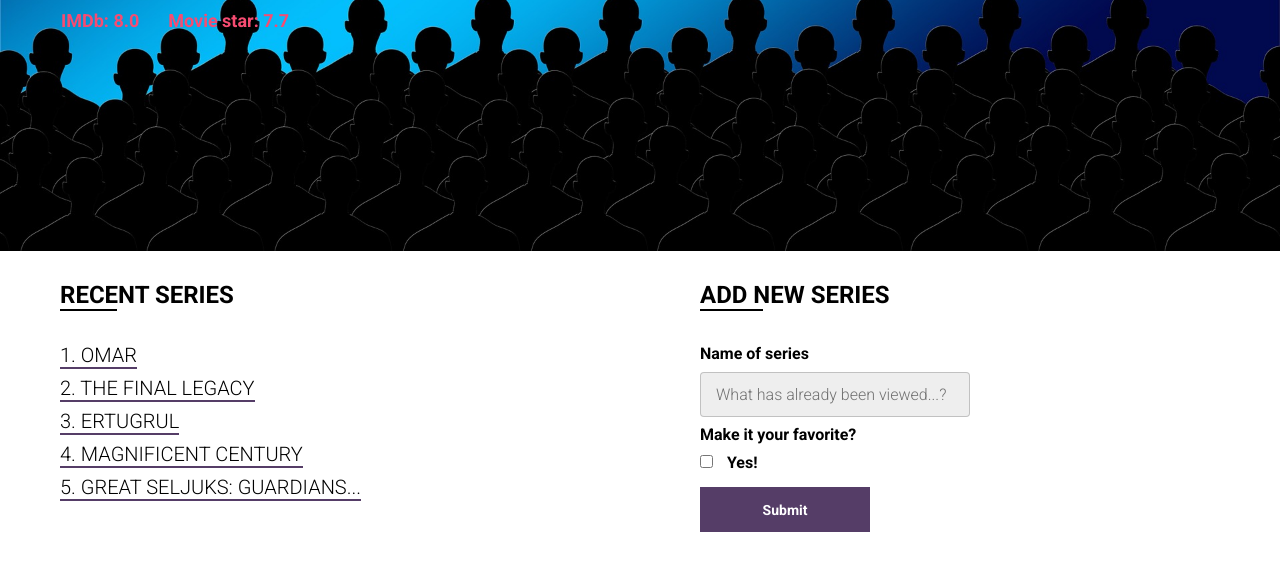
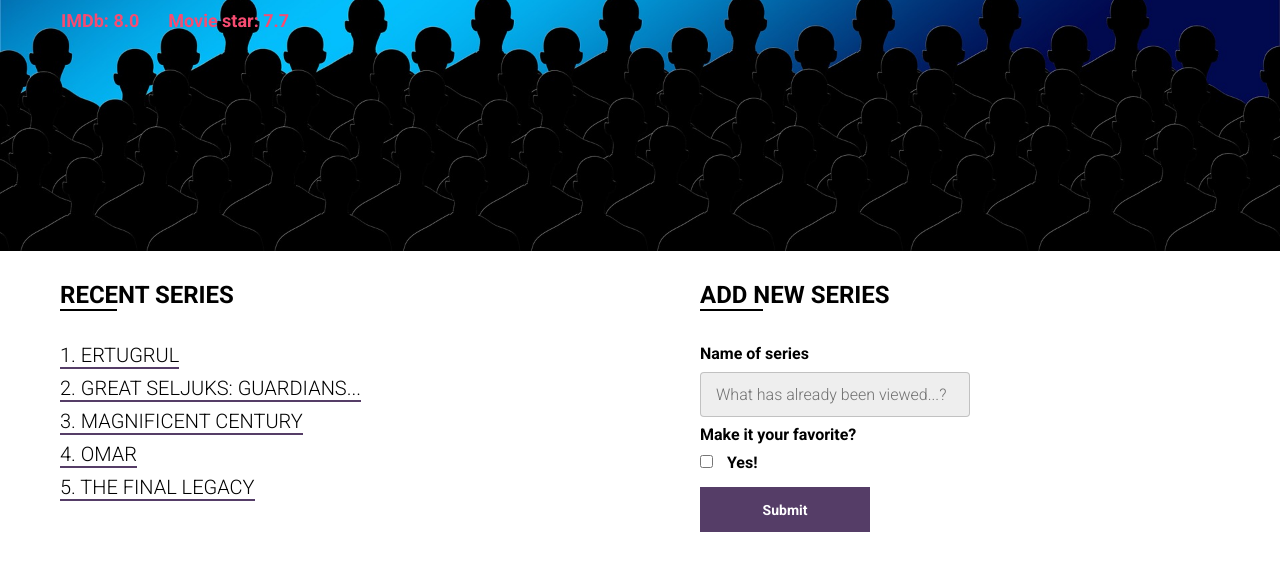
Before and after one commit to Islombek175/Java-Script, a plain HTML site: page DOM/DOM Amaliyot/index.html in a window 1280 px wide. Shown: the part 229-800 px from the top of the page. Drawn offline with Linux system fonts and the light colour scheme.

Commit message:
DOM Amaliyot 2.0

```diff
--- a/DOM/DOM Amaliyot/index.html
+++ b/DOM/DOM Amaliyot/index.html
@@ -58,7 +58,7 @@
             <span>Make it your favorite?</span>
             <input type="checkbox" />
             <span class="yes">Yes!</span>
-            <button>Submit</button>
+            <button type="submit">Submit</button>
           </form>
         </div>
       </div>
--- a/DOM/DOM Amaliyot/js/script.js
+++ b/DOM/DOM Amaliyot/js/script.js
@@ -1,17 +1,46 @@
-const advs = document.querySelector(".promo__adv"),
-	genre = document.querySelector(".promo__genre"),
-	bg = document.querySelector(".promo__bg");
+const advs = document.querySelector('.promo__adv'),
+	genre = document.querySelector('.promo__genre'),
+	bg = document.querySelector('.promo__bg'),
+	addForm = document.querySelector('.add'),
+	input = document.querySelector('.adding__input'),
+	seriesList = document.querySelector('.promo__interactive-list');
 
-const series = document.querySelectorAll(".promo__interactive-item")
-let allSeries = [];
+let seriesDB = [
+	"OMAR", "The Final Legacy", "ERTUGRUL", "MAGNIFICENT CENTURY", "GREAT SELJUKS: GUARDIANS..."
+];
 
 advs.remove()
-genre.textContent = "COMEDY"
-bg.style.backgroundImage = "url(./img/1.jpg)"
+genre.textContent = 'COMEDY'
+bg.style.backgroundImage = 'url(./img/1.jpg)'
 
-for (let i = 0; i < 5; i++) {
-	allSeries.push(`${i+1}. ${series[i].textContent.trim()}`)
-	series[i].textContent = `${i+1}. ${series[i].textContent}`
+addForm.addEventListener('submit', event => {
+	event.preventDefault()
+	let newSerie = input.value
+	seriesDB.push(newSerie)
+	console.log(seriesDB);
+	setList()
+})
+
+function sort()  {
+	seriesDB.sort()
 }
 
-console.log(allSeries);
+function setList() {
+	sort()
+	seriesList.innerHTML = ""
+	seriesDB.forEach((item, index) => {
+		seriesList.innerHTML += `
+		<li class="promo__interactive-item">
+			${index +1}. ${item}
+			<div class="delete"></div>`
+	})
+
+	document.querySelectorAll(".delete").forEach((trashBtn, index) => {
+		trashBtn.addEventListener("click", () => {
+			trashBtn.parentElement.remove()
+			seriesDB.splice(index, 1)
+		})
+	})
+}
+
+setList()
```
